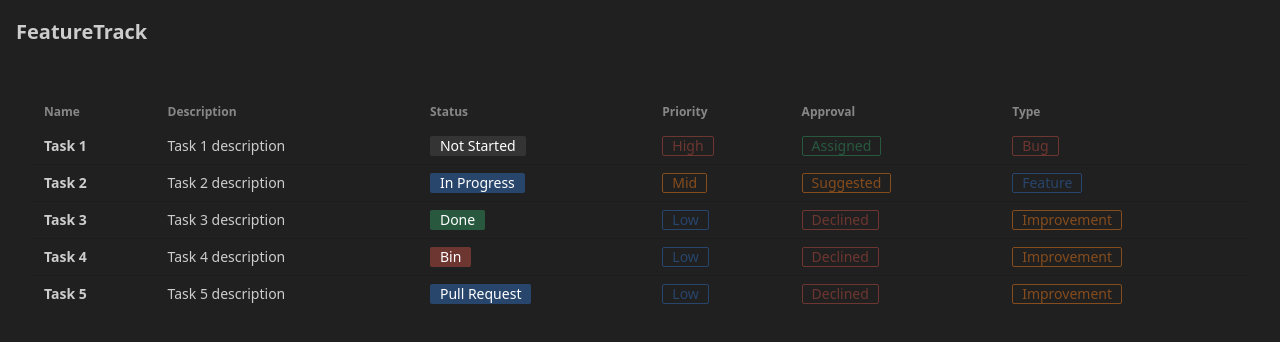
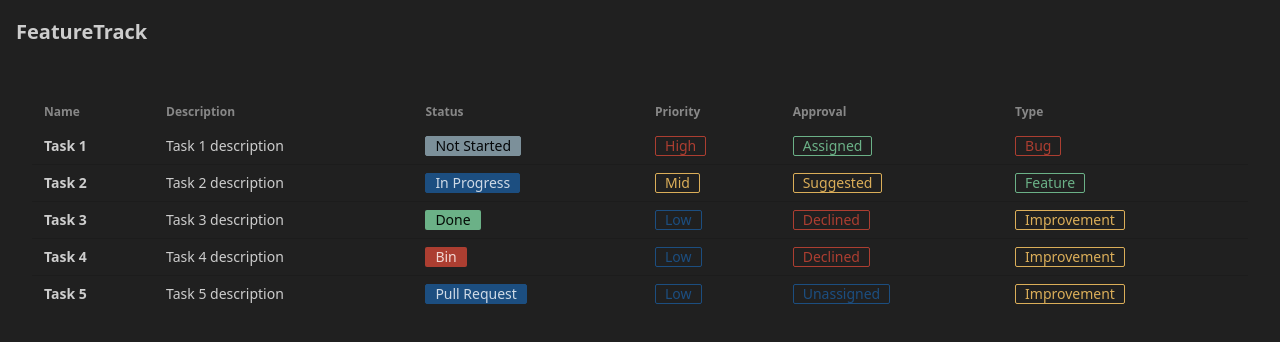
Before and after one commit to nbur4556/featuretrack, a Vue app: page / in a window 1280 px wide. Shown: the top 342 px of the page. Built offline with nearby package versions, Linux system fonts and the light colour scheme.

Commit message:
use build in badge colors for styling task data

```diff
--- a/src/components/TaskTableRow.vue
+++ b/src/components/TaskTableRow.vue
@@ -5,21 +5,21 @@ const { task } = defineProps<{ task: Task }>()
 
 // maps task parameters to tailwind classes
 const taskColorKey = {
-  not_started: 'bg-statustodo',
-  in_progress: 'bg-statuscurrent',
-  pull_request: 'bg-statuscurrent',
-  done: 'bg-statusdone',
-  bin: 'bg-statusbin',
-  high: 'text-priorityhigh',
-  mid: 'text-prioritymid',
-  low: 'text-prioritylow',
-  assigned: 'text-appassigned',
-  suggested: 'text-appsuggestion',
-  unassigned: 'text-appunassigned',
-  declined: 'text-appdeclined',
-  bug: 'text-typebug',
-  improvement: 'text-typeimprovement',
-  feature: 'text-typefeature'
+  not_started: 'badge-secondary',
+  in_progress: 'badge-primary',
+  pull_request: 'badge-primary',
+  done: 'badge-success',
+  bin: 'badge-error',
+  high: 'badge-error',
+  mid: 'badge-warning',
+  low: 'badge-primary',
+  assigned: 'badge-success',
+  suggested: 'badge-warning',
+  unassigned: 'badge-primary',
+  declined: 'badge-error',
+  bug: 'badge-error',
+  improvement: 'badge-warning',
+  feature: 'badge-success'
 }
 
 const statusClass = taskColorKey[task.status.toLowerCase().split(' ').join('_')]
@@ -37,7 +37,7 @@ const typeClass = taskColorKey[task.type.toLowerCase()]
       <div>{{ task.description }}</div>
     </td>
     <td>
-      <div class="badge badge-info text-white" v-bind:class="statusClass">{{ task.status }}</div>
+      <div class="badge" v-bind:class="statusClass">{{ task.status }}</div>
     </td>
     <td>
       <div class="badge badge-outline" v-bind:class="priorityClass">{{ task.priority }}</div>
--- a/src/data/sampleTasks.json
+++ b/src/data/sampleTasks.json
@@ -44,7 +44,7 @@
     "description": "Task 5 description",
     "status": "Pull Request",
     "priority": "Low",
-    "approval": "Declined",
+    "approval": "Unassigned",
     "type": "Improvement",
     "created": "05/19/2024",
     "updated": "05/19/2024"
```
